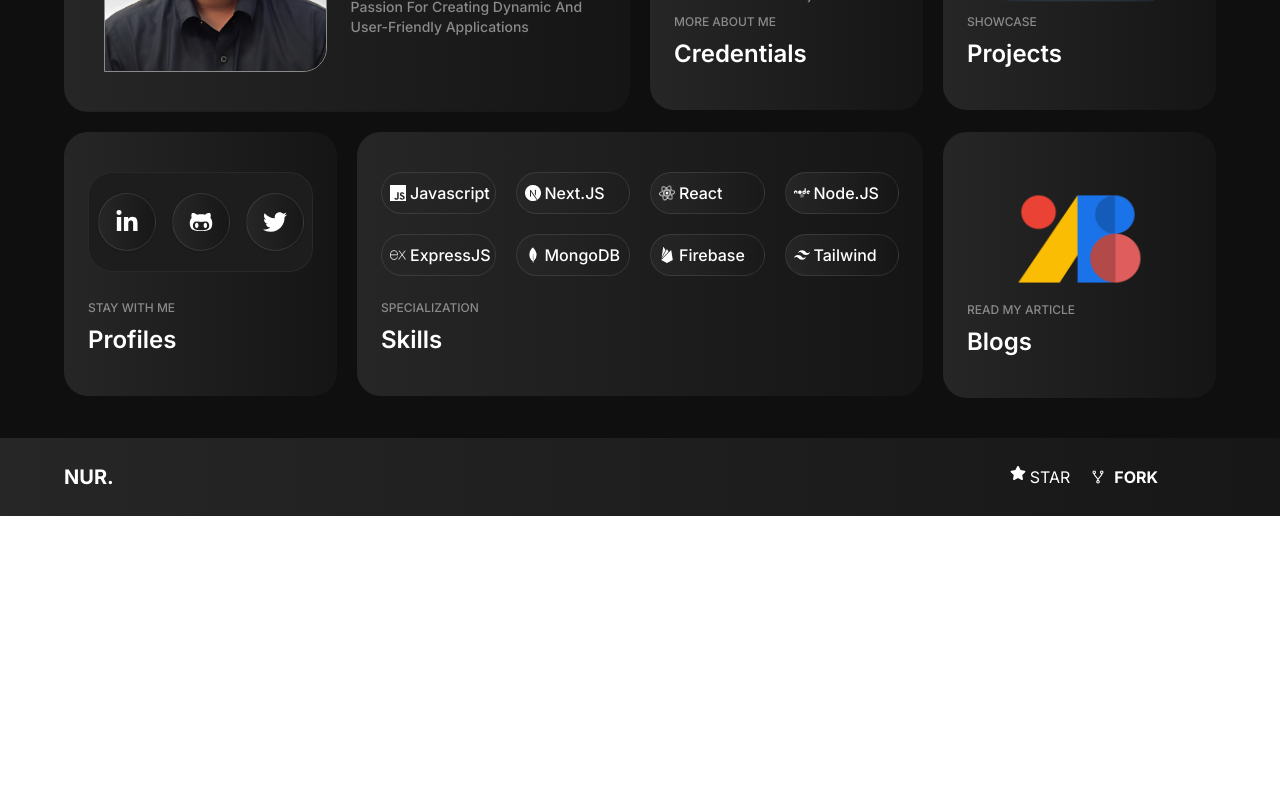
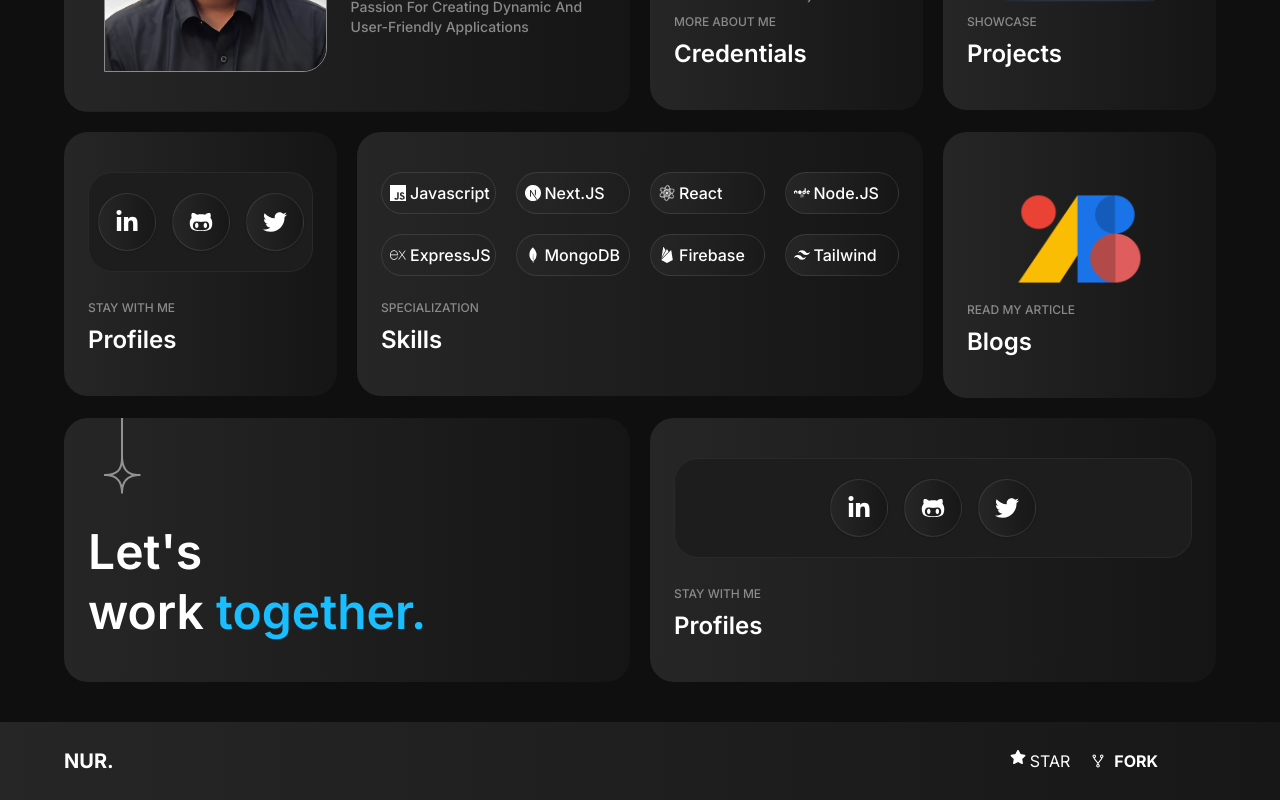
Before and after one commit to itznur07/portfolio, a React (Create React App) app: page / in a window 1280 px wide. Shown: the part 354-1154 px from the top of the page. Before the commit the page ends 870 px from the top, so only its background shows below. Built offline with nearby package versions, Linux system fonts and the light colour scheme.

Commit message:
Work Together card

```diff
--- a/src/Components/Banner.js
+++ b/src/Components/Banner.js
@@ -3,10 +3,12 @@ import { useSelector } from "react-redux";
 import BlogCard from "./BlogCard/BlogCard";
 import CredenticalCard from "./CredenticalCard/CredenticalCard";
 import MarqueeCard from "./MarqueeCard/MarqueeCard";
+import OptionalSection from "./OptionalSection/OptionalSection";
 import ProfileCard from "./ProfileCard/ProfileCard";
 import Showcase from "./Showwcase/Showcase";
 import SocialProfile from "./SocialProfile/SocialProfile";
 import Specialization from "./Specialization/Specialization";
+import WorkTogether from "./WorkTogether/WorkTogether";
 
 const Banner = () => {
   const { color } = useSelector((state) => state.datas);
@@ -46,6 +48,17 @@ const Banner = () => {
         </div>
       </div>
       {/* hero2 ends here */}
+
+      {/* hero3 here */}
+      <div className='grid grid-cols-12 mt-5 gap-5'>
+        <div className='col-span-6'>
+          <WorkTogether></WorkTogether>
+        </div>
+        <div className='col-span-6'>
+          <OptionalSection></OptionalSection>
+        </div>
+      </div>
+      {/* hero3 ends here */}
     </div>
   );
 };
--- /dev/null
+++ b/src/Components/OptionalSection/OptionalSection.jsx
@@ -0,0 +1,28 @@
+import React from "react";
+import { FaGithubAlt, FaLinkedinIn, FaTwitter } from "react-icons/fa";
+
+const OptionalSection = () => {
+  return (
+    <div className='rounded-3xl py-10 px-6 bg-gradient-to-r from-[#262626] to-[#151515]'>
+      <div className='flex justify-center bg-[#1D1D1D] border border-white border-opacity-5 text-white  rounded-3xl p-5 items-center space-x-4'>
+        <div className='bg-gradient-to-r from-[#262626] to-[#171717] p-4 rounded-full border border-white border-opacity-10 shadow hover:from-[#ffffff] hover:to-[#8df2ff] cursor-pointer transition ease-linear duration-200 delay-100 font-medium hover:text-[#0A66C2]'>
+          <FaLinkedinIn size={24} />
+        </div>
+        <div className='bg-gradient-to-r from-[#262626] to-[#171717] p-4 rounded-full border border-white border-opacity-10 shadow hover:from-[#ffffff] hover:to-[#8df2ff] cursor-pointer transition ease-linear duration-200 delay-100 font-medium hover:text-black'>
+          <FaGithubAlt size={24} />
+        </div>
+        <div className='bg-gradient-to-r from-[#262626] to-[#171717] p-4 rounded-full border border-white border-opacity-10 shadow hover:from-[#ffffff] hover:to-[#8df2ff] cursor-pointer transition ease-linear duration-200 delay-100 font-medium hover:text-blue-500'>
+          <FaTwitter size={24} />
+        </div>
+      </div>
+      <div className='mt-7'>
+        <p className='text-xs uppercase font-medium text-[#8a8a8a] mb-2'>
+          Stay with me
+        </p>
+        <p className='text-2xl font-semibold text-white'>Profiles</p>
+      </div>
+    </div>
+  );
+};
+
+export default OptionalSection;
--- /dev/null
+++ b/src/Components/WorkTogether/WorkTogether.jsx
@@ -0,0 +1,20 @@
+import React from "react";
+import icon2 from "../../assets/icon2.png";
+
+const WorkTogether = () => {
+  return (
+    <div className='rounded-3xl relative py-10 px-6 bg-gradient-to-r from-[#262626] to-[#151515]'>
+      <div className="absolute top-0 left-10">
+        <img src={icon2} alt='icon' />
+      </div>
+      <div className='mt-16 text-5xl text-white font-semibold leading-tight'>
+        <p>Let's</p>
+        <p>
+          work <span className='text-[#19beff]'>together.</span>
+        </p>
+      </div>
+    </div>
+  );
+};
+
+export default WorkTogether;
```
Also changed, not shown: src/assets/icon2.png (added).
